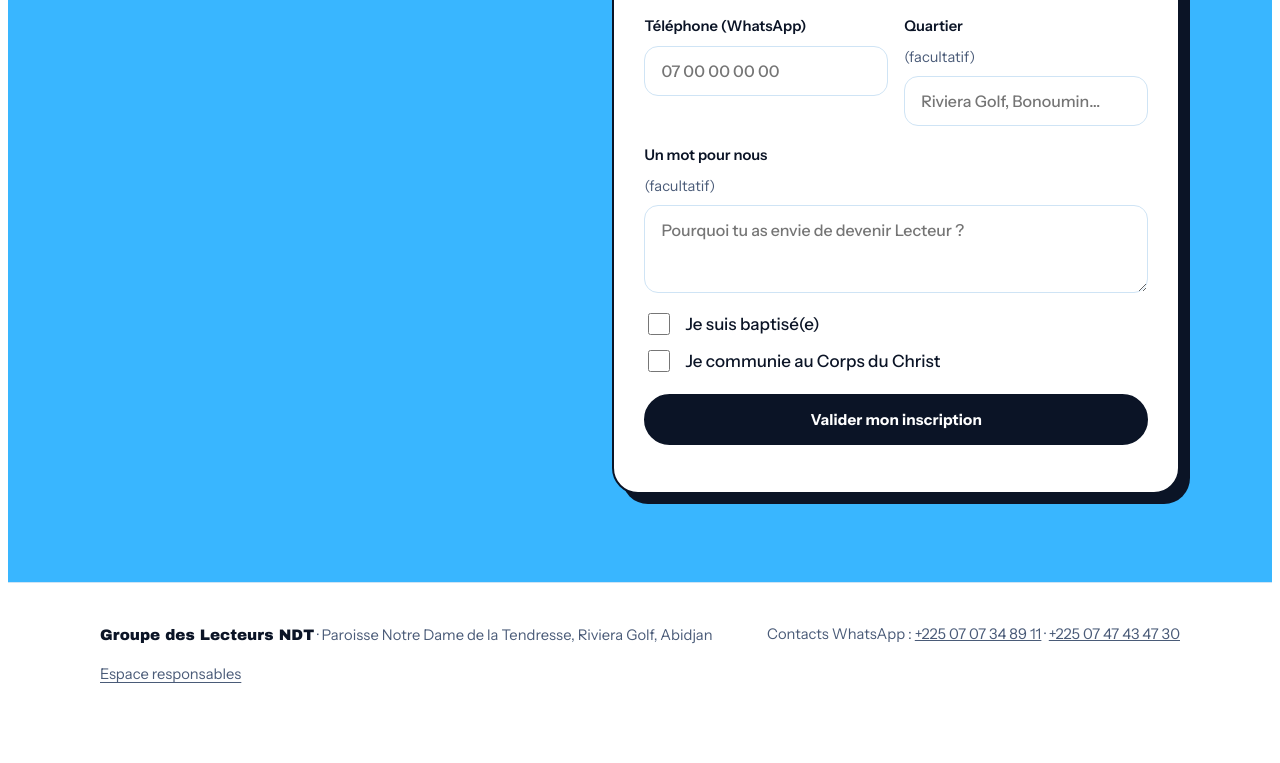
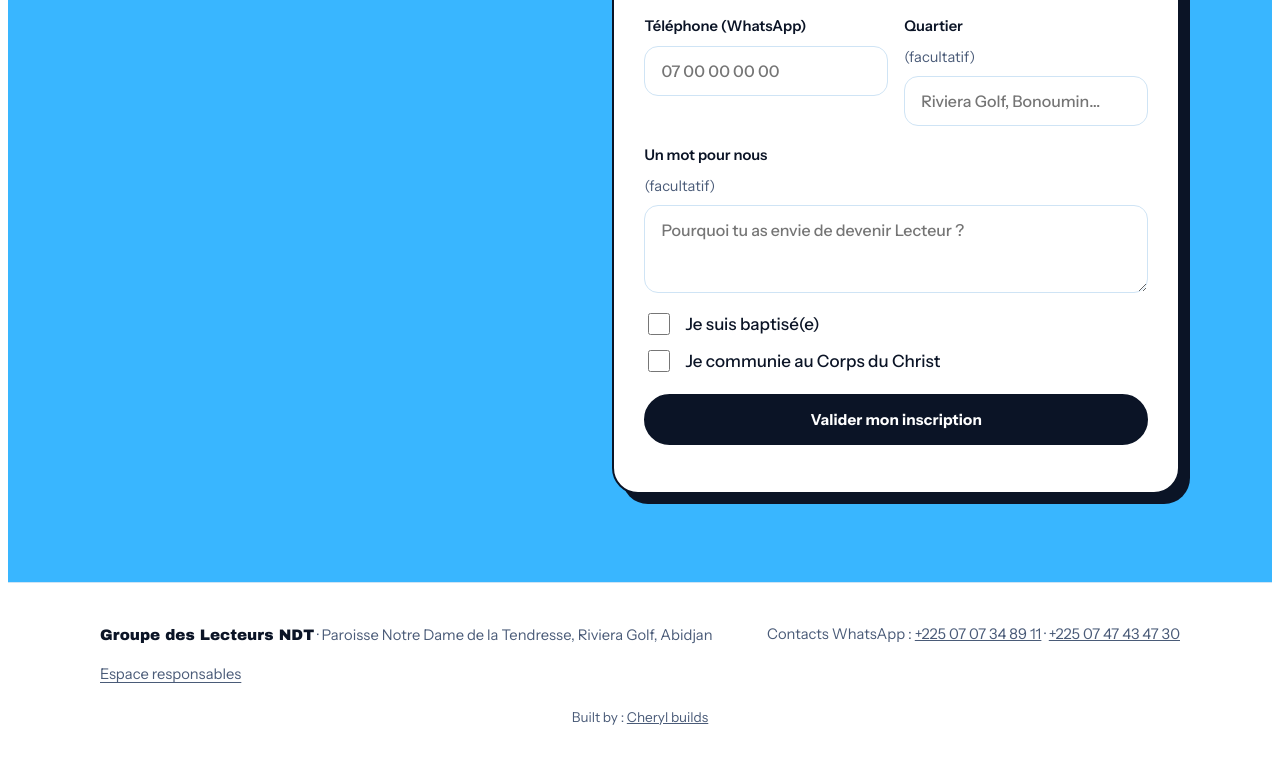
Before and after one commit to kaxellecheryl-tech/gdl_ndt_2026, a website: page groupe-lecteurs-ndt.html in a window 1280 px wide. Shown: the part 3481-4244 px from the top of the page. Before the commit the page ends 4216 px from the top, so only its background shows below. Drawn offline with Linux system fonts and the light colour scheme; a web font is replaced by a local one.

Commit message:
Ajoute la signature Cheryl builds dans le pied de page
Co-Authored-By: Claude Opus 5.5 <noreply@anthropic.com>

```diff
--- a/groupe-lecteurs-ndt.html
+++ b/groupe-lecteurs-ndt.html
@@ -179,6 +179,7 @@ dialog.login .actions{justify-content:flex-end}
 footer{padding-block:40px;border-top:1px solid var(--line)}
 footer .wrap{display:flex;flex-wrap:wrap;gap:16px;justify-content:space-between;align-items:center;color:var(--muted);font-size:.92rem}
 footer strong{color:var(--fg);font-family:var(--f-display);font-size:.95rem}
+footer .credit{margin:20px 16px 0;text-align:center;color:var(--muted);font-size:.85rem}
 
 @media (max-width:900px){
   .hero-grid,.ambon-grid,.join-grid{grid-template-columns:1fr}
@@ -384,6 +385,7 @@ footer strong{color:var(--fg);font-family:var(--f-display);font-size:.95rem}
     <span>Contacts WhatsApp : <a href="https://wa.me/2250707348911" target="_blank" rel="noopener">+225 07 07 34 89 11</a> · <a href="https://wa.me/2250747434730" target="_blank" rel="noopener">+225 07 47 43 47 30</a></span>
     <button class="admin-link" type="button" id="adminOpen">Espace responsables</button>
   </div>
+  <p class="credit">Built by : <a href="https://www.instagram.com/cheryl.builds/" target="_blank" rel="noopener">Cheryl builds</a></p>
 </footer>
 
 <dialog class="login" id="loginDlg">
```
Also changed, not shown: public/index.html (+2 -0 lines).
